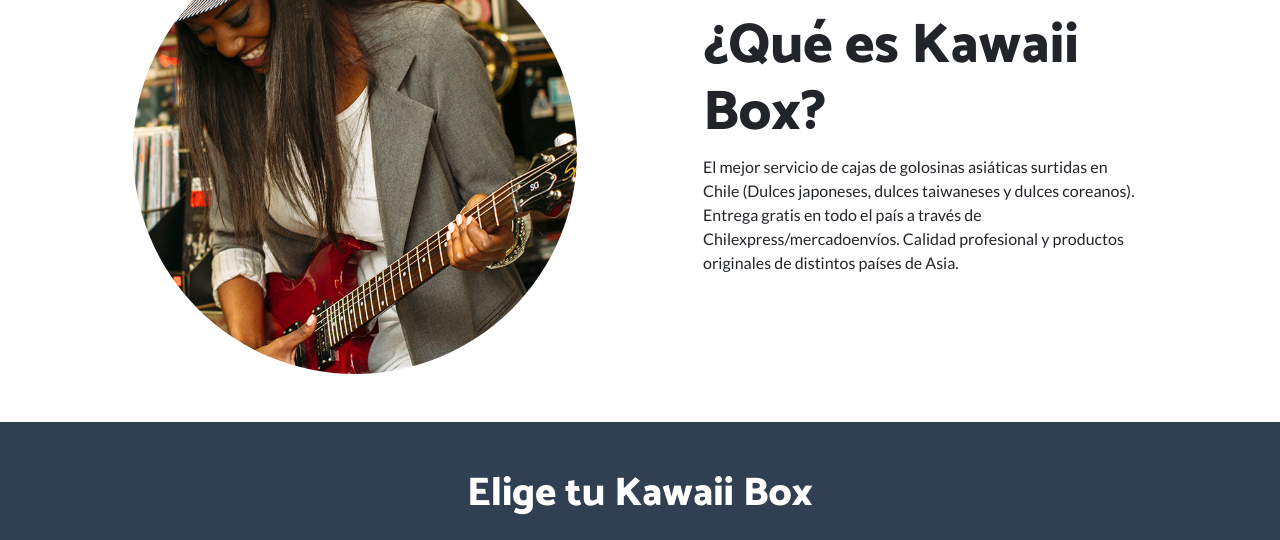
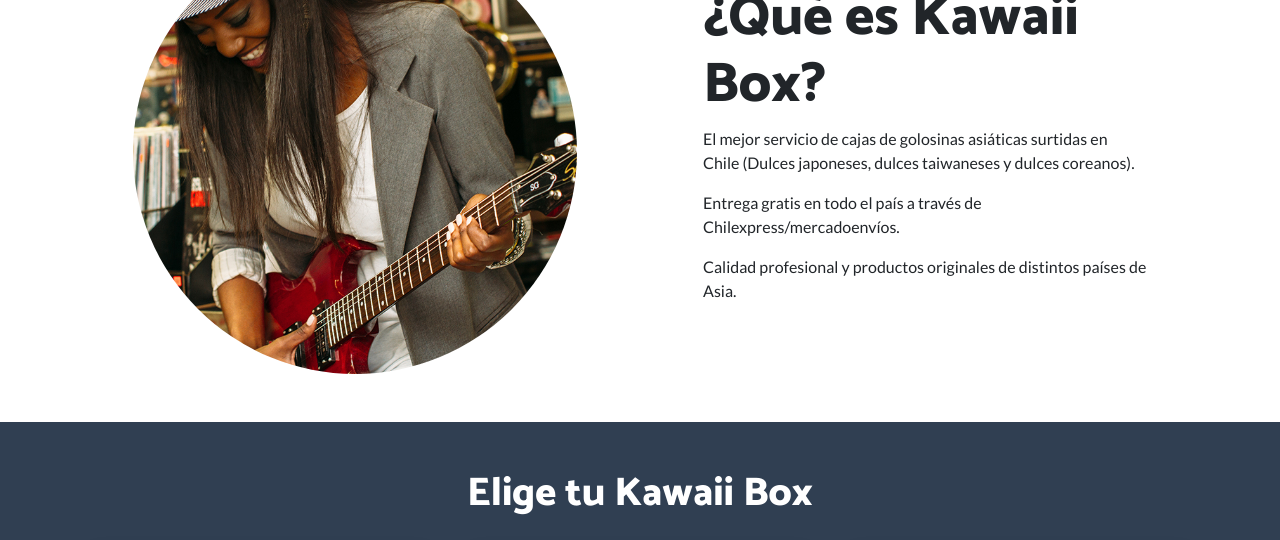
Before and after one commit to MiNombreEsPablo/kawaiibox.cl, a website: page index.html in a window 1280 px wide. Shown: the part 840-1380 px from the top of the page. Drawn offline with nearby package versions, Linux system fonts and the light colour scheme.

Commit message:
Update index.html

```diff
--- a/index.html
+++ b/index.html
@@ -155,9 +155,14 @@
               <p>
                 El mejor servicio de cajas de golosinas asiáticas surtidas en
                 Chile (Dulces japoneses, dulces taiwaneses y dulces coreanos).
+              </p>
+              <p>
                 Entrega gratis en todo el país a través de
-                Chilexpress/mercadoenvíos. Calidad profesional y productos
-                originales de distintos países de Asia.
+                Chilexpress/mercadoenvíos.
+              </p>
+              <p>
+                Calidad profesional y productos originales de distintos países
+                de Asia.
               </p>
             </div>
           </div>
```
